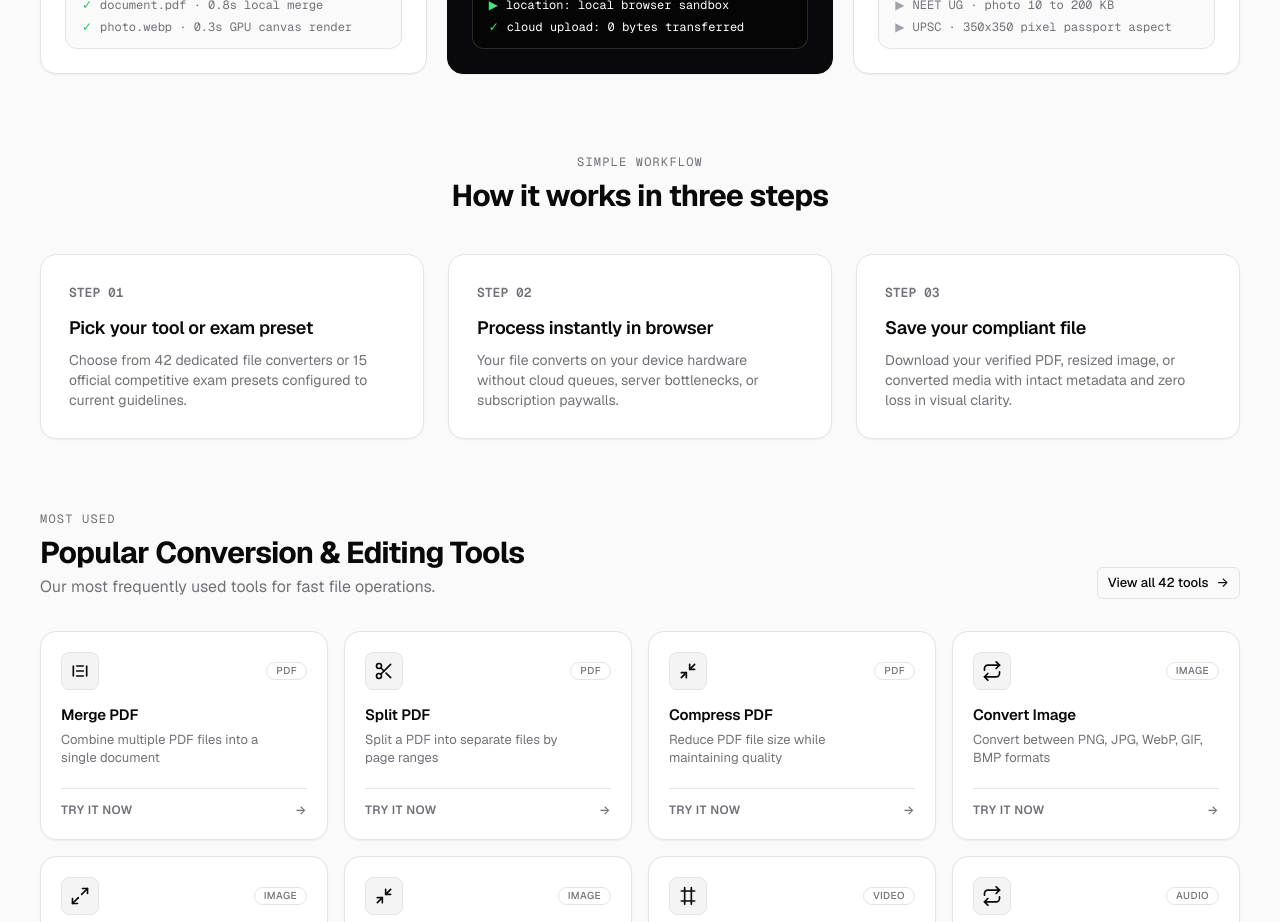
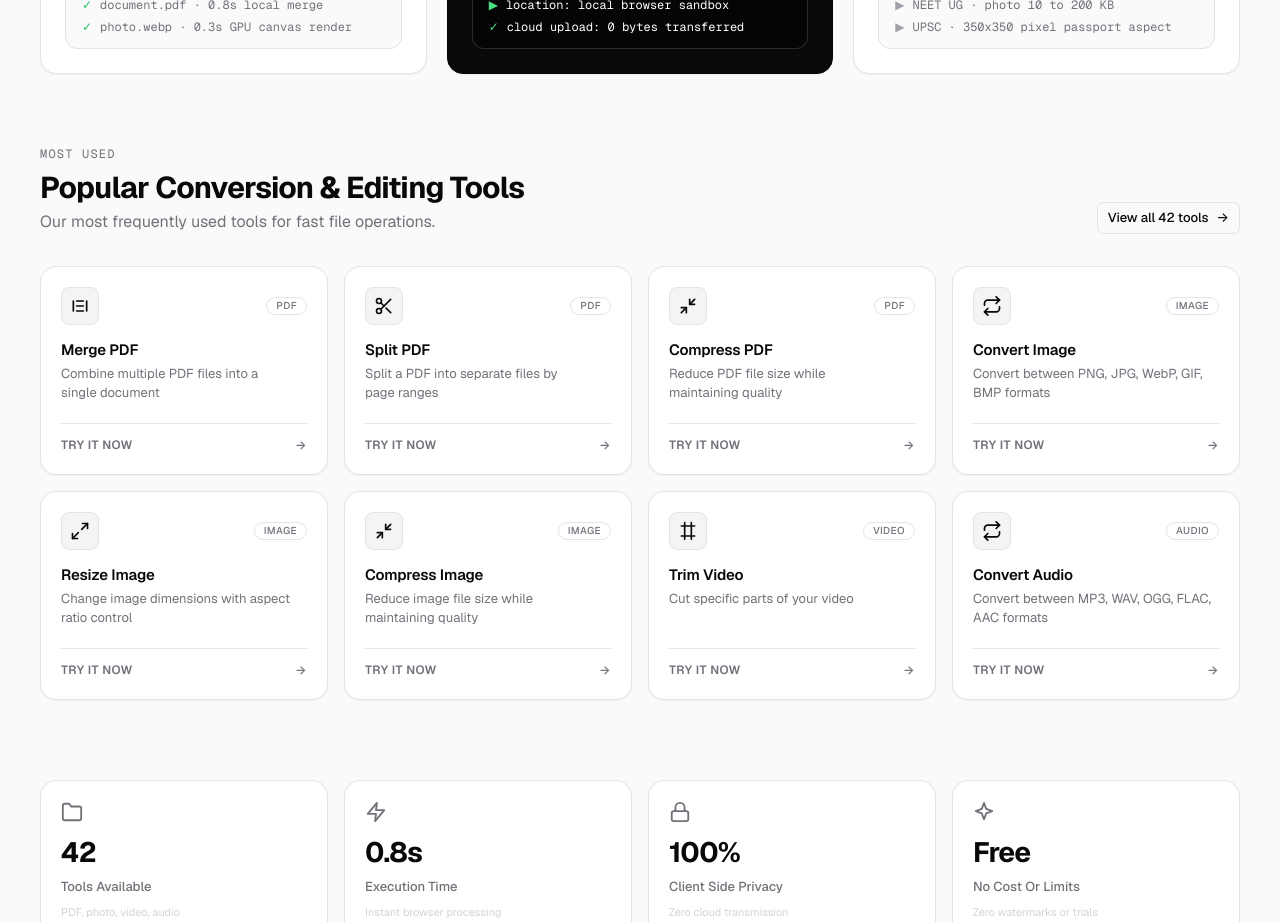
Before and after one commit to Jalaj1973/Toolwala, a React (Vite) app: page / in a window 1280 px wide. Shown: the part 960-1882 px from the top of the page. Built offline with nearby package versions, Linux system fonts and the light colour scheme; no server answers.

Commit message:
remove: Remove How It Works 3-step section from homepage per user request

```diff
--- a/src/pages/HomePage.jsx
+++ b/src/pages/HomePage.jsx
@@ -199,57 +199,6 @@ export default function HomePage() {
         </div>
       </section>
 
-      {/* =========================================================================
-          5. How It Works Section (Rule A2: 3 clear steps)
-          ========================================================================= */}
-      <section className="section container" style={{ paddingTop: '2rem', paddingBottom: '3rem' }}>
-        <div style={{ textAlign: 'center', marginBottom: '2.5rem', maxWidth: '680px', margin: '0 auto 2.5rem' }}>
-          <p className="text-eyebrow" style={{ marginBottom: '8px' }}>
-            Simple Workflow
-          </p>
-          <h2 className="text-heading">
-            How it works in three steps
-          </h2>
-        </div>
-
-        <div style={{ display: 'grid', gridTemplateColumns: 'repeat(auto-fit, minmax(240px, 1fr))', gap: '1.5rem' }}>
-          <div className="card" style={{ padding: '1.75rem' }}>
-            <div style={{ fontSize: '13px', fontFamily: 'var(--font-mono)', fontWeight: 600, color: 'var(--fg-muted)', marginBottom: '12px' }}>
-              STEP 01
-            </div>
-            <h3 className="text-heading-sm" style={{ marginBottom: '8px' }}>
-              Pick your tool or exam preset
-            </h3>
-            <p className="text-caption" style={{ color: 'var(--fg-muted)' }}>
-              Choose from 42 dedicated file converters or 15 official competitive exam presets configured to current guidelines.
-            </p>
-          </div>
-
-          <div className="card" style={{ padding: '1.75rem' }}>
-            <div style={{ fontSize: '13px', fontFamily: 'var(--font-mono)', fontWeight: 600, color: 'var(--fg-muted)', marginBottom: '12px' }}>
-              STEP 02
-            </div>
-            <h3 className="text-heading-sm" style={{ marginBottom: '8px' }}>
-              Process instantly in browser
-            </h3>
-            <p className="text-caption" style={{ color: 'var(--fg-muted)' }}>
-              Your file converts on your device hardware without cloud queues, server bottlenecks, or subscription paywalls.
-            </p>
-          </div>
-
-          <div className="card" style={{ padding: '1.75rem' }}>
-            <div style={{ fontSize: '13px', fontFamily: 'var(--font-mono)', fontWeight: 600, color: 'var(--fg-muted)', marginBottom: '12px' }}>
-              STEP 03
-            </div>
-            <h3 className="text-heading-sm" style={{ marginBottom: '8px' }}>
-              Save your compliant file
-            </h3>
-            <p className="text-caption" style={{ color: 'var(--fg-muted)' }}>
-              Download your verified PDF, resized image, or converted media with intact metadata and zero loss in visual clarity.
-            </p>
-          </div>
-        </div>
-      </section>
 
       {/* =========================================================================
           6. Popular Tools Section
```
